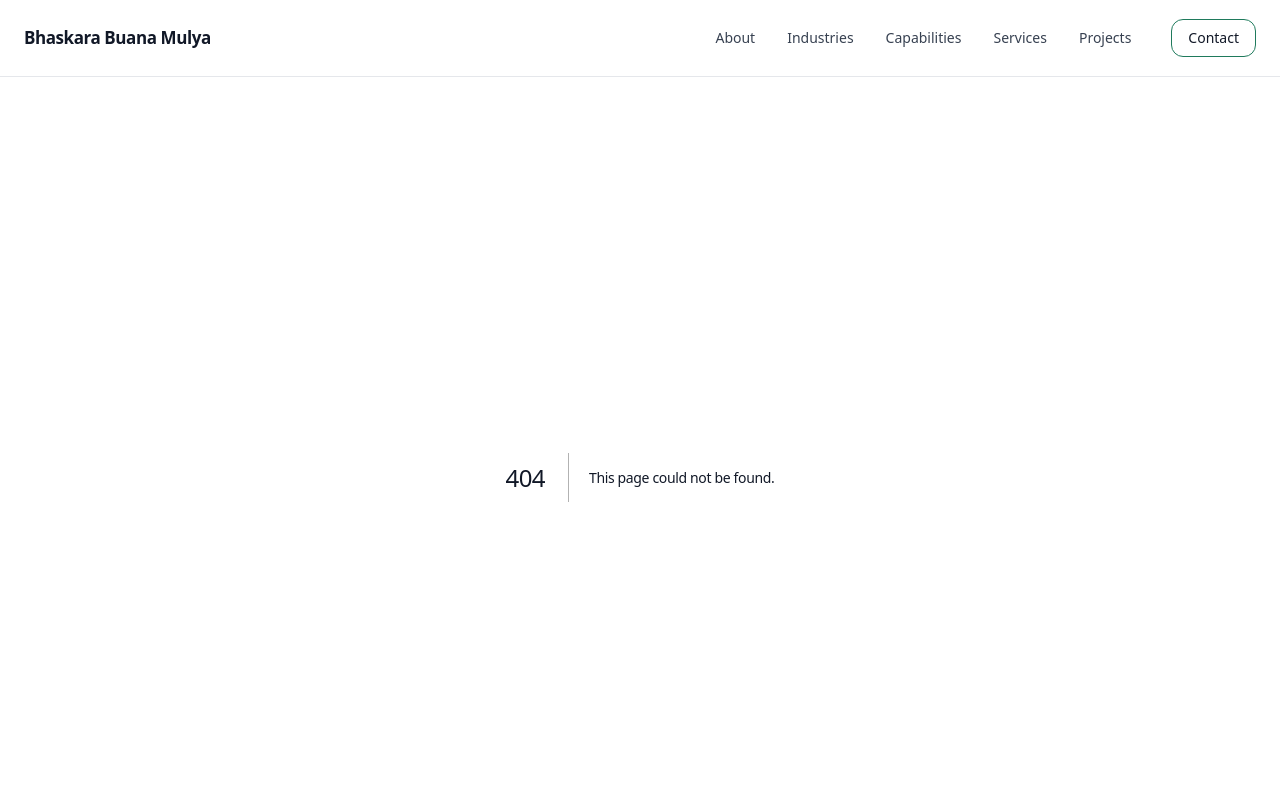
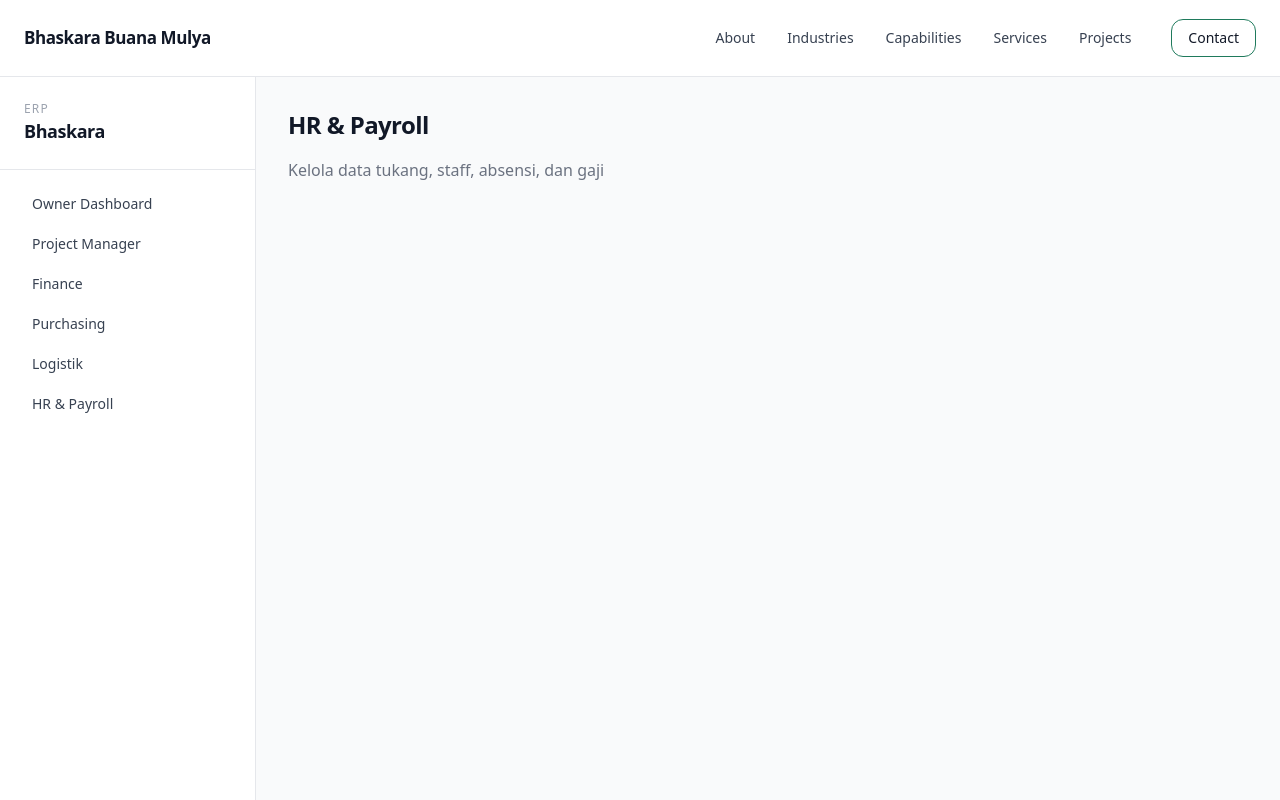
Before and after one commit to herlan-syihabudin/Bhaskara, a Next.js app: page /dashboard/payroll in a window 1280 px wide. Before the commit this address had no page. Shown: the top 800 px of the page. Built offline with nearby package versions, Linux system fonts and the light colour scheme.

Commit message:
Create page.tsx

```diff
--- /dev/null
+++ b/app/dashboard/payroll/page.tsx
@@ -0,0 +1,10 @@
+export default function PayrollPage() {
+  return (
+    <section className="space-y-4">
+      <h1 className="text-2xl font-semibold">HR & Payroll</h1>
+      <p className="text-gray-500">
+        Kelola data tukang, staff, absensi, dan gaji
+      </p>
+    </section>
+  );
+}
```
